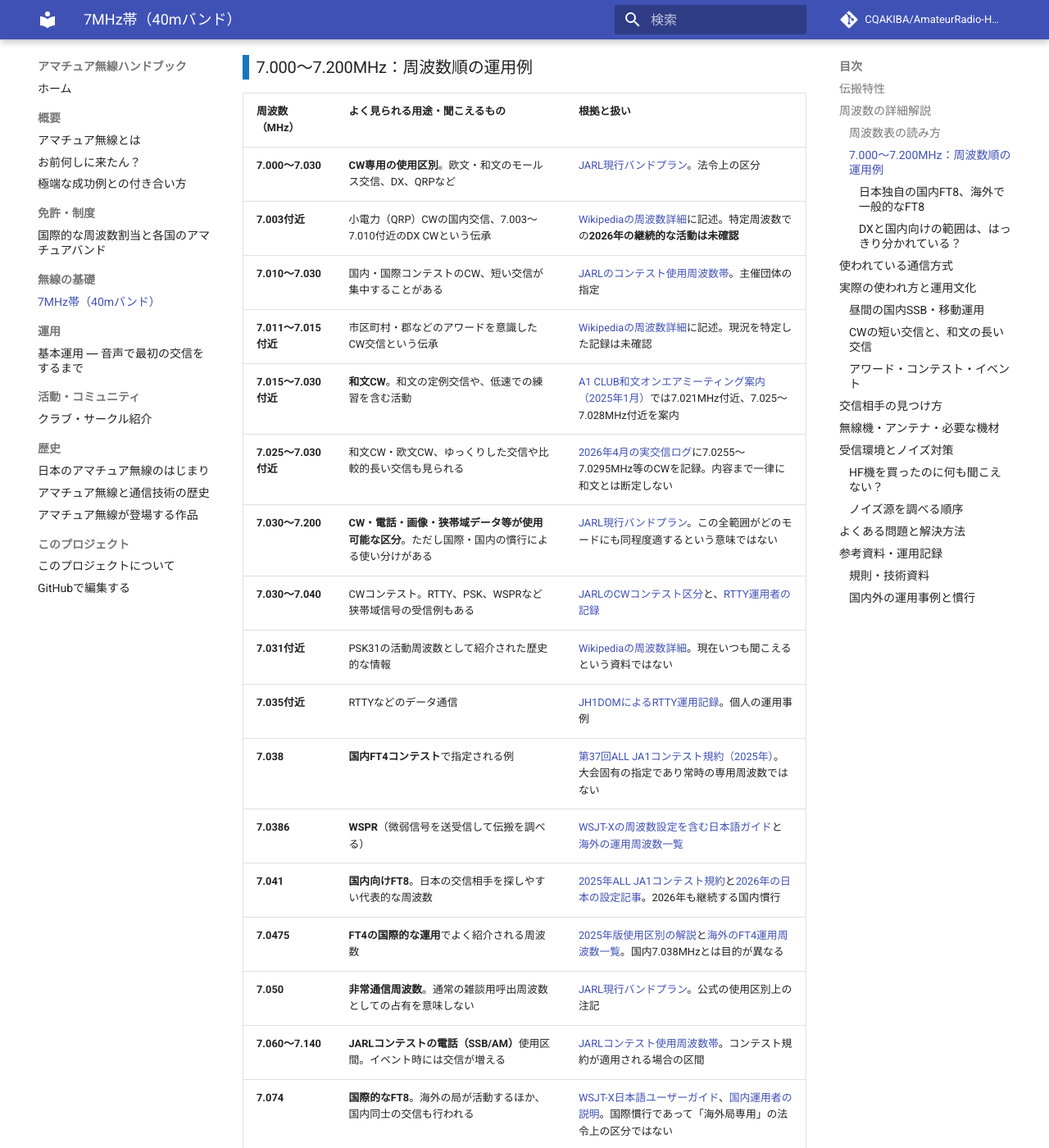
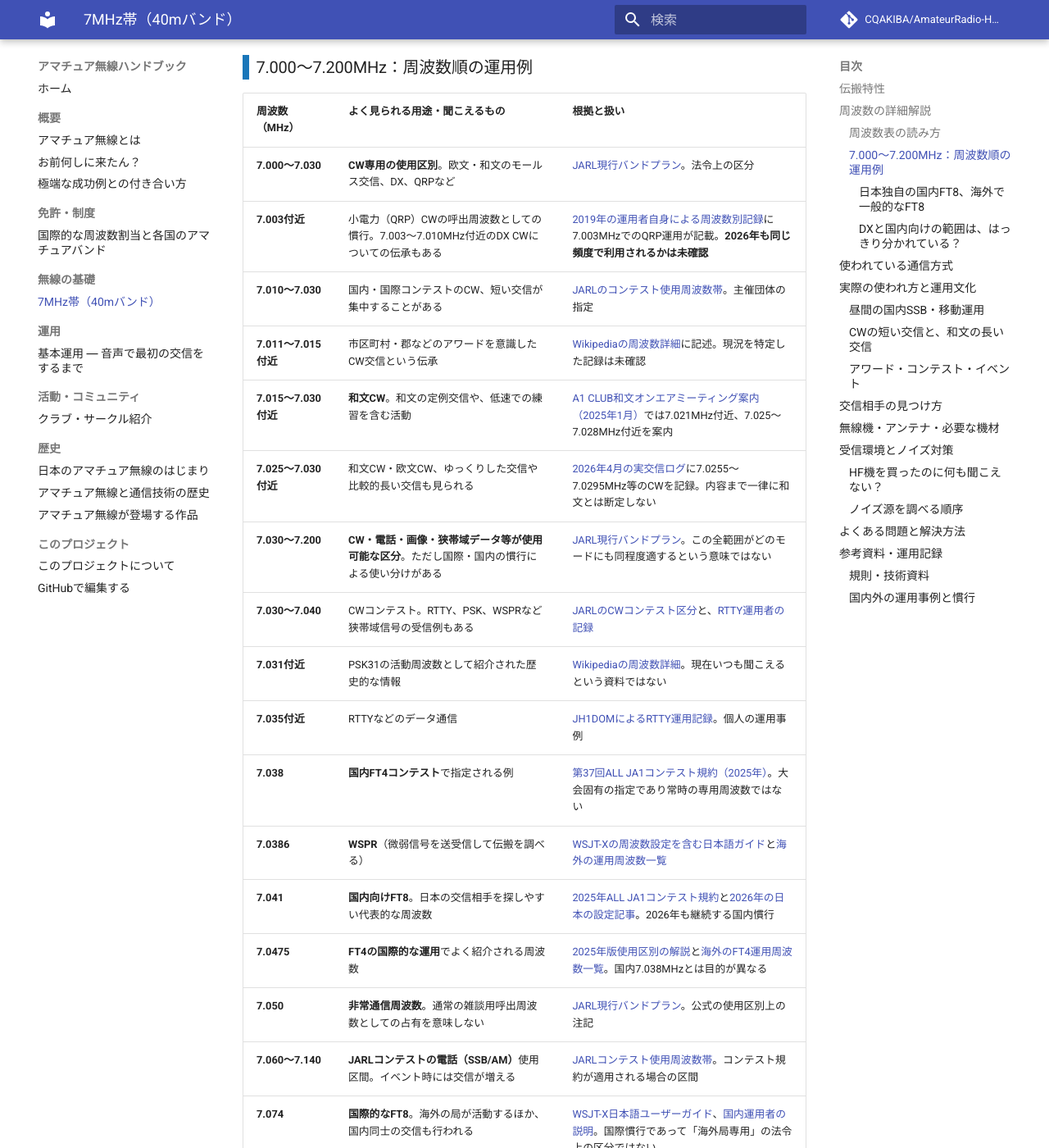
Before and after one commit to CQAKIBA/AmateurRadio-Handbook, an MkDocs documentation site: the page built from docs/02_無線の基礎/7MHz帯.md, in a window 1280 px wide and 1400 px high, scrolled down 2012 px. Shown: the whole window at 82% size. Built offline with MkDocs 1.6.1 and Material for MkDocs 9.7.7, drawn with Linux system fonts in a browser that asks for light colours; comment, search, counter and statistics services are not loaded; some of the changed text lies outside the part shown.

Commit message:
docs: add firsthand QRP activity and DIY equipment sources; remove unmerged link

```diff
--- a/docs/02_無線の基礎/7MHz帯.md
+++ b/docs/02_無線の基礎/7MHz帯.md
@@ -49,7 +49,7 @@
 | 周波数（MHz） | よく見られる用途・聞こえるもの | 根拠と扱い |
 | --- | --- | --- |
 | **7.000～7.030** | **CW専用の使用区別**。欧文・和文のモールス交信、DX、QRPなど | [JARL現行バンドプラン](https://www.jarl.org/Japanese/A_Shiryo/A-3_Band_Plan/A-3-0.htm)。法令上の区分 |
-| **7.003付近** | 小電力（QRP）CWの国内交信、7.003～7.010付近のDX CWという伝承 | [Wikipediaの周波数詳細](https://ja.wikipedia.org/wiki/アマチュア無線の周波数詳細)に記述。特定周波数での**2026年の継続的な活動は未確認** |
+| **7.003付近** | 小電力（QRP）CWの呼出周波数としての慣行。7.003～7.010MHz付近のDX CWについての伝承もある | [2019年の運用者自身による周波数別記録](https://jh0ill.muragon.com/entry/488.html)に7.003MHzでのQRP運用が記載。**2026年も同じ頻度で利用されるかは未確認** |
 | **7.010～7.030** | 国内・国際コンテストのCW、短い交信が集中することがある | [JARLのコンテスト使用周波数帯](https://www.jarl.org/Japanese/1_Tanoshimo/1-1_Contest/frequency.html)。主催団体の指定 |
 | **7.011～7.015付近** | 市区町村・郡などのアワードを意識したCW交信という伝承 | [Wikipediaの周波数詳細](https://ja.wikipedia.org/wiki/アマチュア無線の周波数詳細)に記述。現況を特定した記録は未確認 |
 | **7.015～7.030付近** | **和文CW**。和文の定例交信や、低速での練習を含む活動 | [A1 CLUB和文オンエアミーティング案内（2025年1月）](https://jf0rrh.com/entry/2025/01/02/165744)では7.021MHz付近、7.025～7.028MHz付近を案内 |
@@ -151,6 +151,8 @@
 | **移動先の仮設ワイヤー** | 自宅に大きなアンテナを置けない場合の選択肢。設置許可、周囲の人、電線、転倒・落下に注意 |
 | **受信だけから始める設備** | HF受信機や対応するSDRとアンテナで、SSB・CW・データ信号の活動を調べられる。送信しない受信実験にも価値がある |
 
+**7MHz帯は無線機やアンテナの自作を楽しむ人にも使われています。** 2025年には[7MHz用QRP CWトランシーバーの製作記録](https://ja7gsa.hatenablog.com/entry/2025/10/17/231837)や、[小出力CW送信機の試作・測定記録](https://ameblo.jp/xts-hiro/entry-12888296538.html)が公開されています。後者は作者自身が送信機の規格適合や手続を検討しており、**自作機を実際に電波として送信するには法令に適合した設備・免許上の条件が必要**です。
+
 大型アンテナが張れないからといって7MHz帯を諦める必要はありません。2026年7月の[移動運用報告](https://toki599.bbs.fc2.com/?pos=20)には、モービルホイップと比較的小さな出力による7MHzの交信実績が紹介されています。ただし、**小型アンテナで交信できたという事実は、短縮による損失がないという意味ではありません**。
 
 アンテナチューナーでSWRを下げることと、電波を効率よく放射することは別です。設置方法の改良、使用するモードの選択、運用時刻の変更などを組み合わせると交信できる可能性を広げられます。
```
Also changed, not shown: other parts of docs/02_無線の基礎/7MHz帯.md (+2 -2 lines).
